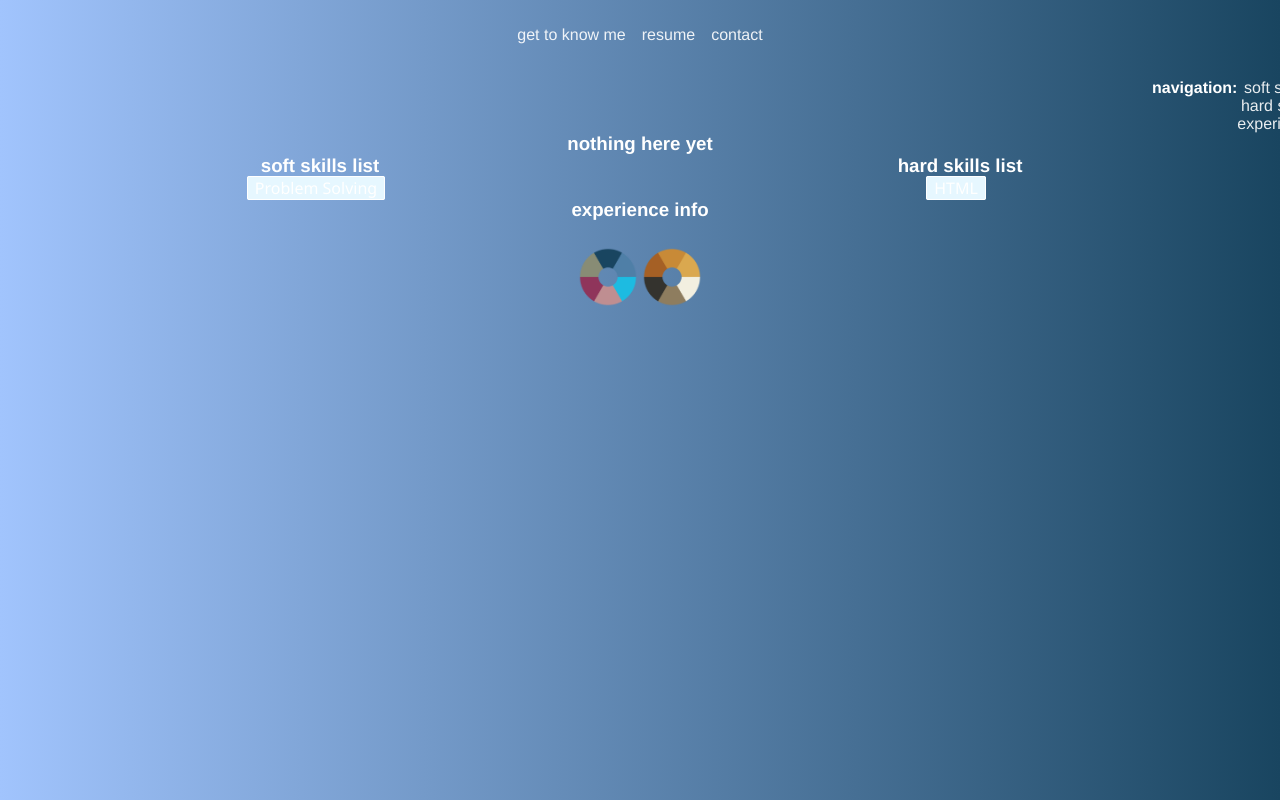
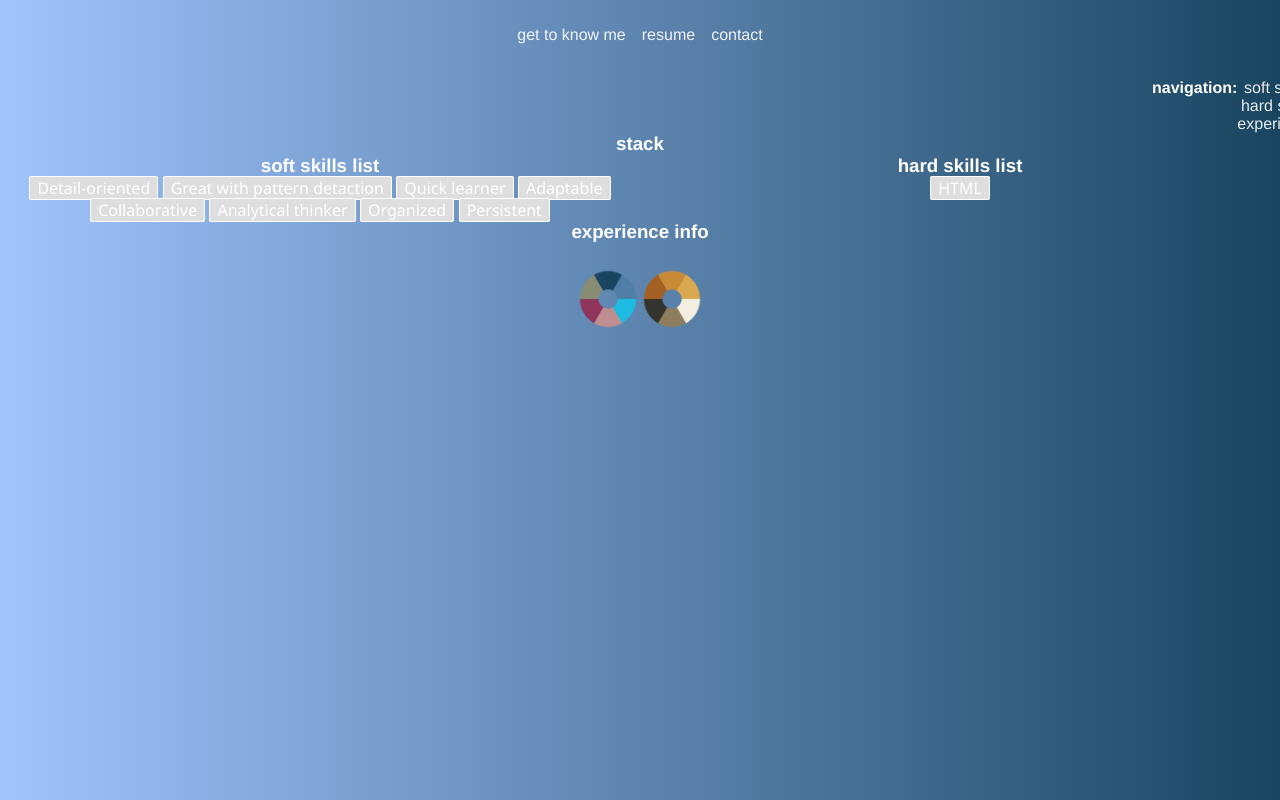
Before and after one commit to t1js/resume-site, a plain HTML site: page site/resume.html in a window 1280 px wide. Shown: the top 800 px of the page. Drawn offline with Linux system fonts and the light colour scheme.

Commit message:
soft skills list update

```diff
--- a/site/css/resume.css
+++ b/site/css/resume.css
@@ -16,3 +16,14 @@
 .soft-skills, .hard-skills {
     flex: 50%;
 }
+
+.tag {
+    background: #dedede;
+    border-color: #282828;
+    margin: 0 0 0 0;
+    padding: 0 7px;
+    box-sizing: border-box;
+    border: 1px solid;
+    border-radius: 2px;
+    font-family: 'Segoe UI', Tahoma, Geneva, Verdana, sans-serif;
+}
--- a/site/css/style.css
+++ b/site/css/style.css
@@ -109,19 +109,6 @@ body {
     border-radius: 50%;
 }
 
-.tag {
-    background: #e6f7ff;
-    border-color: #91d5ff;
-    margin: 0 8px 0 0;
-    padding: 0 7px;
-    box-sizing: border-box;
-    border: 1px solid;
-    border-radius: 2px;
-    font-family: 'Segoe UI', Tahoma, Geneva, Verdana, sans-serif;
-}
-
-
-
   button {
     display: block;
     margin: 0 auto;
--- a/site/resume.html
+++ b/site/resume.html
@@ -33,14 +33,21 @@
     <div class="main-container">
 
             <div class="stack">
-                <h3>nothing here yet</h3>
+                <h3>stack</h3>
             </div>
 
             <div class="skills">
                 <div class="soft-skills">
                     <h3>soft skills list</h3>
                         <div>
-                            <span class="tag">Problem Solving</span>
+                            <span class="tag">Detail-oriented</span>
+                            <span class="tag">Great with pattern detaction</span>
+                            <span class="tag">Quick learner</span>
+                            <span class="tag">Adaptable</span>
+                            <span class="tag">Collaborative</span>
+                            <span class="tag">Analytical thinker</span>
+                            <span class="tag">Organized</span>
+                            <span class="tag">Persistent</span>
                         </div>
                 </div>
                 <div class="hard-skills">
```
